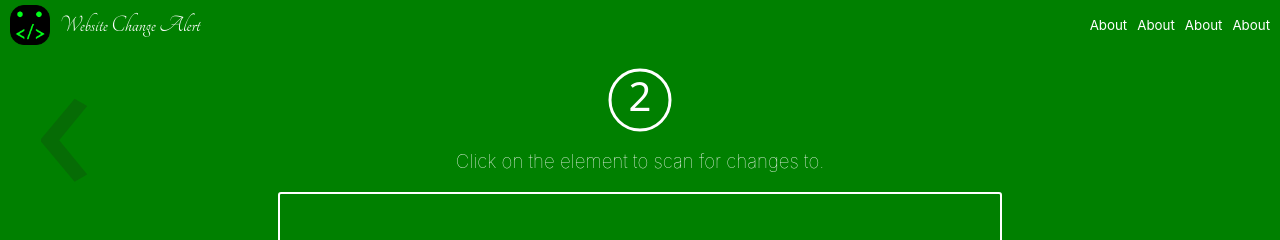
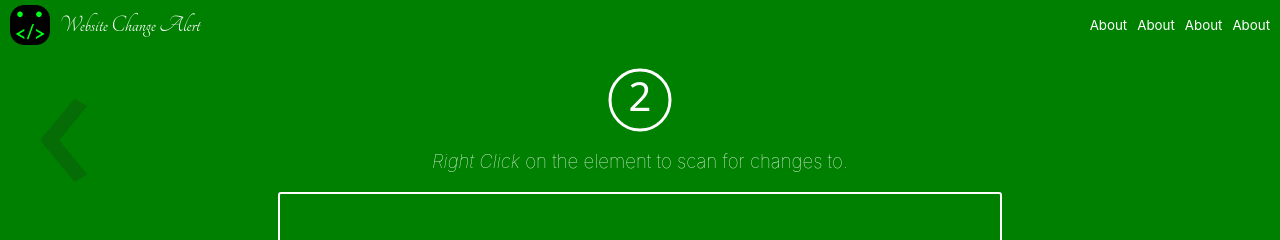
Before and after one commit to starswap/WebsiteChangeAlert, a React (Create React App) app in the folder client/: page / in a window 1280 px wide. Both pictures are taken after a click on the input "Fetch!". Shown: the top 240 px of the page. Built offline with nearby package versions, Linux system fonts and the light colour scheme.

Commit message:
Switch to right-click for select, enabling clicks to do something else

```diff
--- a/client/src/components/processSteps/fetchStep2.js
+++ b/client/src/components/processSteps/fetchStep2.js
@@ -18,7 +18,7 @@ export default function FetchStep2 (props) {
 
       return (
         <>
-            <h3>Click on the element to scan for changes to.</h3>
+            <h3><i>Right Click</i> on the element to scan for changes to.</h3>
             <MyFrame id="elementPickFrame" src='./proxyPage' clickEvent={props.onChosen}/>
         </>
       )
@@ -93,10 +93,10 @@ function MyFrame(props) {
         theFrame.current.contentDocument.querySelectorAll('*').forEach( (item) =>
             item.addEventListener('mouseout', mouseOut)
         );
-        theFrame.current.contentDocument.querySelectorAll('*').forEach( (item) => {
-            item.onclick = false; //remove any existing onclicks
-        });
-        theFrame.current.contentDocument.addEventListener('click', handleClick);
+        // theFrame.current.contentDocument.querySelectorAll('*').forEach( (item) => {
+        //     item.onclick = false; //remove any existing onclicks
+        // });
+        theFrame.current.contentDocument.addEventListener('contextmenu',handleClick);
     }
 
     function mouseIn(event) {
@@ -117,7 +117,9 @@ function MyFrame(props) {
         let theObject = theFrame.current.contentDocument.body.previous;
         theObject.classList.remove(hoverClassName);
         props.clickEvent(theObject);
+        return false;
     }
+
 
     function removeListeners() {
         theFrame.current.contentDocument.querySelectorAll('*').forEach( (item) =>
```
